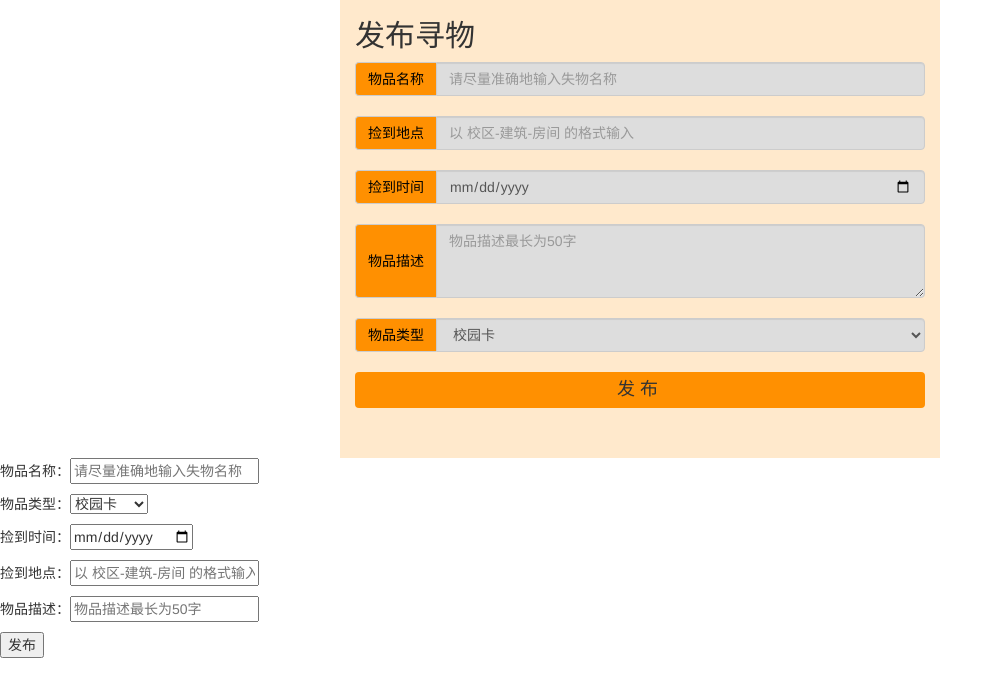
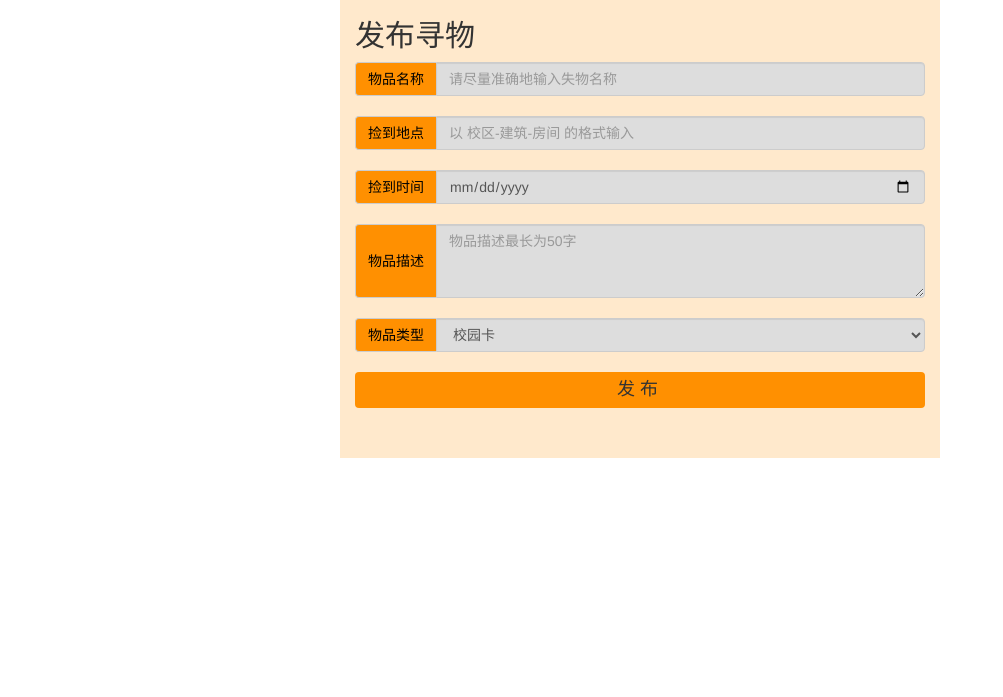
Before and after one commit to DeltaHao/Lost-Found-Platform, a Django app: page /publish_found/ in a window 1280 px wide. Shown: the part 55-752 px from the top of the page, without its empty margins (0-1003 px from the left). Run offline with Django 3.2, Linux system fonts and the light colour scheme; a user stored in the database is signed in; some libraries are stand-ins or nearby versions.

Commit message:
搜索功能的一点修正

```diff
--- a/losthub/main/models.py
+++ b/losthub/main/models.py
@@ -37,6 +37,5 @@ class FoundItemData(models.Model):
     item_status = models.BooleanField(default=False)
     item_publisher = models.CharField(max_length=20, default="")
 
-
     def __str__(self):
         return self.item_name
--- a/losthub/main/templates/publish_found.html
+++ b/losthub/main/templates/publish_found.html
@@ -104,25 +104,7 @@
            <button class="btn btn-block" type="submit">发布</button>
     </form>
 </div>
-  <form action="" method="POST">
-    {% csrf_token %}
-    <p>物品名称：<input name="item_name" type="text" placeholder="请尽量准确地输入失物名称"></p>
-    <p>物品类型：<select name="item_type">
-        <option value="校园卡">校园卡</option>
-        <option value="书籍类">书籍类</option>
-        <option value="电子产品">电子产品</option>
-        <option value="电子产品">生活用品</option>
-        <option value="电子产品">学习用品</option>
-        <option value="电子产品">贵重物品</option>
-        <option value="其他">其他</option>
-    </select></p>
-    <p>捡到时间：<input name="item_time" type="date"></p>
-    <p>捡到地点：<input name="item_location" type="text" placeholder="以 校区-建筑-房间 的格式输入"></p>
-    <p>物品描述：<input name="item_description" type="text" placeholder="物品描述最长为50字"></p>
-    <input hidden=true type="text" value="{{user}}" name="item_publisher">
-    <button type="submit">发布</button>
-    {{ error }}
-</form>
+
 </body>
 <script type="text/javascript">
   if ($('#alert').is(":empty")) {
--- a/losthub/main/views.py
+++ b/losthub/main/views.py
@@ -40,7 +40,7 @@ def lost(request):
         items = []
         info = str(request.POST["search_info"])
         for item in LostItemData.objects.all():
-            if info in item.item_name or info in item.item_type or info in item.item_time or info in item.item_location:
+            if info in item.item_name or info in item.item_type or info in item.item_time or info in item.item_location or info in item.item_description or info in item.item_publisher:
                 items.append(item)
 
         items.reverse()
@@ -88,7 +88,8 @@ def lost_card(request):
             items.append(item)
 
     items.reverse()
-    content = {"lost_items": items, "all": amount_lost, "card": card_amount_lost, "book": book_amount_lost, "elec": elec_amount_lost, "other": other_amount_lost, "study": study_amount_lost, "live": live_amount_lost, "val": val_amount_lost}
+    content = {"lost_items": items, "all": amount_lost, "card": card_amount_lost, "book": book_amount_lost, "elec": elec_amount_lost, "other": other_amount_lost, "study": study_amount_lost,
+               "live": live_amount_lost, "val": val_amount_lost}
     return render(request, "lost.html", content)
 
 
@@ -123,7 +124,8 @@ def lost_book(request):
             items.append(item)
 
     items.reverse()
-    content = {"lost_items": items, "all": amount_lost, "card": card_amount_lost, "book": book_amount_lost, "elec": elec_amount_lost, "other": other_amount_lost, "study": study_amount_lost, "live": live_amount_lost, "val": val_amount_lost}
+    content = {"lost_items": items, "all": amount_lost, "card": card_amount_lost, "book": book_amount_lost, "elec": elec_amount_lost, "other": other_amount_lost, "study": study_amount_lost,
+               "live": live_amount_lost, "val": val_amount_lost}
     return render(request, "lost.html", content)
 
 
@@ -158,8 +160,10 @@ def lost_study(request):
             items.append(item)
 
     items.reverse()
-    content = {"lost_items": items, "all": amount_lost, "card": card_amount_lost, "book": book_amount_lost, "elec": elec_amount_lost, "other": other_amount_lost, "study": study_amount_lost, "live": live_amount_lost, "val": val_amount_lost}
+    content = {"lost_items": items, "all": amount_lost, "card": card_amount_lost, "book": book_amount_lost, "elec": elec_amount_lost, "other": other_amount_lost, "study": study_amount_lost,
+               "live": live_amount_lost, "val": val_amount_lost}
     return render(request, "lost.html", content)
+
 
 # 渲染lost
 def lost_live(request):
@@ -192,8 +196,10 @@ def lost_live(request):
             items.append(item)
 
     items.reverse()
-    content = {"lost_items": items, "all": amount_lost, "card": card_amount_lost, "book": book_amount_lost, "elec": elec_amount_lost, "other": other_amount_lost, "study": study_amount_lost, "live": live_amount_lost, "val": val_amount_lost}
+    content = {"lost_items": items, "all": amount_lost, "card": card_amount_lost, "book": book_amount_lost, "elec": elec_amount_lost, "other": other_amount_lost, "study": study_amount_lost,
+               "live": live_amount_lost, "val": val_amount_lost}
     return render(request, "lost.html", content)
+
 
 # 渲染lost
 def lost_val(request):
@@ -226,7 +232,8 @@ def lost_val(request):
             items.append(item)
 
     items.reverse()
-    content = {"lost_items": items, "all": amount_lost, "card": card_amount_lost, "book": book_amount_lost, "elec": elec_amount_lost, "other": other_amount_lost, "study": study_amount_lost, "live": live_amount_lost, "val": val_amount_lost}
+    content = {"lost_items": items, "all": amount_lost, "card": card_amount_lost, "book": book_amount_lost, "elec": elec_amount_lost, "other": other_amount_lost, "study": study_amount_lost,
+               "live": live_amount_lost, "val": val_amount_lost}
     return render(request, "lost.html", content)
 
 
@@ -261,7 +268,8 @@ def lost_elec(request):
             items.append(item)
 
     items.reverse()
-    content = {"lost_items": items, "all": amount_lost, "card": card_amount_lost, "book": book_amount_lost, "elec": elec_amount_lost, "other": other_amount_lost, "study": study_amount_lost, "live": live_amount_lost, "val": val_amount_lost}
+    content = {"lost_items": items, "all": amount_lost, "card": card_amount_lost, "book": book_amount_lost, "elec": elec_amount_lost, "other": other_amount_lost, "study": study_amount_lost,
+               "live": live_amount_lost, "val": val_amount_lost}
     return render(request, "lost.html", content)
 
 
@@ -296,9 +304,9 @@ def lost_other(request):
             items.append(item)
 
     items.reverse()
-    content = {"lost_items": items, "all": amount_lost, "card": card_amount_lost, "book": book_amount_lost, "elec": elec_amount_lost, "other": other_amount_lost, "study": study_amount_lost, "live": live_amount_lost, "val": val_amount_lost}
+    content = {"lost_items": items, "all": amount_lost, "card": card_amount_lost, "book": book_amount_lost, "elec": elec_amount_lost, "other": other_amount_lost, "study": study_amount_lost,
+               "live": live_amount_lost, "val": val_amount_lost}
     return render(request, "lost.html", content)
-
 
 
 # 渲染found
@@ -330,7 +338,7 @@ def found(request):
         items = []
         info = str(request.POST["search_info"])
         for item in FoundItemData.objects.all():
-            if info in item.item_name or info in item.item_type or info in item.item_time or info in item.item_location:
+            if info in item.item_name or info in item.item_type or info in item.item_time or info in item.item_location or info in item.item_description or info in item.item_publisher:
                 items.append(item)
 
         items.reverse()
@@ -378,7 +386,8 @@ def found_card(request):
             items.append(item)
 
     items.reverse()
-    content = {"found_items": items, "all": amount_found, "card": card_amount_found, "book": book_amount_found, "elec": elec_amount_found, "other": other_amount_found, "study": study_amount_found, "live": live_amount_found, "val": val_amount_found}
+    content = {"found_items": items, "all": amount_found, "card": card_amount_found, "book": book_amount_found, "elec": elec_amount_found, "other": other_amount_found, "study": study_amount_found,
+               "live": live_amount_found, "val": val_amount_found}
     return render(request, "found.html", content)
 
 
@@ -413,7 +422,8 @@ def found_book(request):
             items.append(item)
 
     items.reverse()
-    content = {"found_items": items, "all": amount_found, "card": card_amount_found, "book": book_amount_found, "elec": elec_amount_found, "other": other_amount_found, "study": study_amount_found, "live": live_amount_found, "val": val_amount_found}
+    content = {"found_items": items, "all": amount_found, "card": card_amount_found, "book": book_amount_found, "elec": elec_amount_found, "other": other_amount_found, "study": study_amount_found,
+               "live": live_amount_found, "val": val_amount_found}
     return render(request, "found.html", content)
 
 
@@ -448,8 +458,10 @@ def found_study(request):
             items.append(item)
 
     items.reverse()
-    content = {"found_items": items, "all": amount_found, "card": card_amount_found, "book": book_amount_found, "elec": elec_amount_found, "other": other_amount_found, "study": study_amount_found, "live": live_amount_found, "val": val_amount_found}
+    content = {"found_items": items, "all": amount_found, "card": card_amount_found, "book": book_amount_found, "elec": elec_amount_found, "other": other_amount_found, "study": study_amount_found,
+               "live": live_amount_found, "val": val_amount_found}
     return render(request, "found.html", content)
+
 
 # 渲染found
 def found_live(request):
@@ -482,8 +494,10 @@ def found_live(request):
             items.append(item)
 
     items.reverse()
-    content = {"found_items": items, "all": amount_found, "card": card_amount_found, "book": book_amount_found, "elec": elec_amount_found, "other": other_amount_found, "study": study_amount_found, "live": live_amount_found, "val": val_amount_found}
+    content = {"found_items": items, "all": amount_found, "card": card_amount_found, "book": book_amount_found, "elec": elec_amount_found, "other": other_amount_found, "study": study_amount_found,
+               "live": live_amount_found, "val": val_amount_found}
     return render(request, "found.html", content)
+
 
 # 渲染found
 def found_val(request):
@@ -516,7 +530,8 @@ def found_val(request):
             items.append(item)
 
     items.reverse()
-    content = {"found_items": items, "all": amount_found, "card": card_amount_found, "book": book_amount_found, "elec": elec_amount_found, "other": other_amount_found, "study": study_amount_found, "live": live_amount_found, "val": val_amount_found}
+    content = {"found_items": items, "all": amount_found, "card": card_amount_found, "book": book_amount_found, "elec": elec_amount_found, "other": other_amount_found, "study": study_amount_found,
+               "live": live_amount_found, "val": val_amount_found}
     return render(request, "found.html", content)
 
 
@@ -551,7 +566,8 @@ def found_elec(request):
             items.append(item)
 
     items.reverse()
-    content = {"found_items": items, "all": amount_found, "card": card_amount_found, "book": book_amount_found, "elec": elec_amount_found, "other": other_amount_found, "study": study_amount_found, "live": live_amount_found, "val": val_amount_found}
+    content = {"found_items": items, "all": amount_found, "card": card_amount_found, "book": book_amount_found, "elec": elec_amount_found, "other": other_amount_found, "study": study_amount_found,
+               "live": live_amount_found, "val": val_amount_found}
     return render(request, "found.html", content)
 
 
@@ -586,7 +602,8 @@ def found_other(request):
             items.append(item)
 
     items.reverse()
-    content = {"found_items": items, "all": amount_found, "card": card_amount_found, "book": book_amount_found, "elec": elec_amount_found, "other": other_amount_found, "study": study_amount_found, "live": live_amount_found, "val": val_amount_found}
+    content = {"found_items": items, "all": amount_found, "card": card_amount_found, "book": book_amount_found, "elec": elec_amount_found, "other": other_amount_found, "study": study_amount_found,
+               "live": live_amount_found, "val": val_amount_found}
     return render(request, "found.html", content)
 
 
@@ -694,7 +711,7 @@ def lostitem_return(request, forloop_counter):
         for item in LostItemData.objects.all():
             items.append(item)
         items.reverse()
-        item_change = items[int(forloop_counter)-1]
+        item_change = items[int(forloop_counter) - 1]
         item_change.item_status = True
         item_change.save()
         return redirect("main:lost")
@@ -709,7 +726,7 @@ def founditem_return(request, forloop_counter):
         for item in FoundItemData.objects.all():
             items.append(item)
         items.reverse()
-        item_change = items[int(forloop_counter)-1]
+        item_change = items[int(forloop_counter) - 1]
         item_change.item_status = True
         item_change.save()
         return redirect("main:found")
@@ -724,7 +741,8 @@ def publish_lost(request):
             if request.POST["item_name"]:  # 物品名称必填
                 # 分别为物品名称、物品描述、物品类型、丢失时间、丢失地点、物品状态
                 # 物品状态默认为False，即未寻回
-                new_item = LostItemData(item_name=request.POST["item_name"], item_description=request.POST["item_description"], item_type=request.POST["item_type"], item_time=request.POST["item_time"], item_location=request.POST["item_location"], item_publisher=request.POST["item_publisher"])
+                new_item = LostItemData(item_name=request.POST["item_name"], item_description=request.POST["item_description"], item_type=request.POST["item_type"],
+                                        item_time=request.POST["item_time"], item_location=request.POST["item_location"], item_publisher=request.POST["item_publisher"])
                 new_item.save()
                 return redirect("main:lost")
             else:
@@ -743,7 +761,8 @@ def publish_found(request):
             if request.POST["item_name"]:  # 物品名称必填
                 # 分别为物品名称、物品描述、物品类型、捡到时间、捡到地点、物品状态
                 # 物品状态默认为False，即未归还给失主
-                new_item = FoundItemData(item_name=request.POST["item_name"], item_description=request.POST["item_description"], item_type=request.POST["item_type"], item_time=request.POST["item_time"], item_location=request.POST["item_location"], item_publisher=request.POST["item_publisher"])
+                new_item = FoundItemData(item_name=request.POST["item_name"], item_description=request.POST["item_description"], item_type=request.POST["item_type"],
+                                         item_time=request.POST["item_time"], item_location=request.POST["item_location"], item_publisher=request.POST["item_publisher"])
                 new_item.save()
                 return redirect("main:found")
             else:
```
Also changed, not shown: losthub/main/templates/lost.html (+5 -5 lines), losthub/db.sqlite3, losthub/main/migrations/0007_auto_20190613_2113.py, losthub/main/migrations/0008_auto_20190613_2133.py, losthub/main/migrations/0009_auto_20190613_2307.py, losthub/main/static/css/rightPart.css (line endings or trailing spaces).
